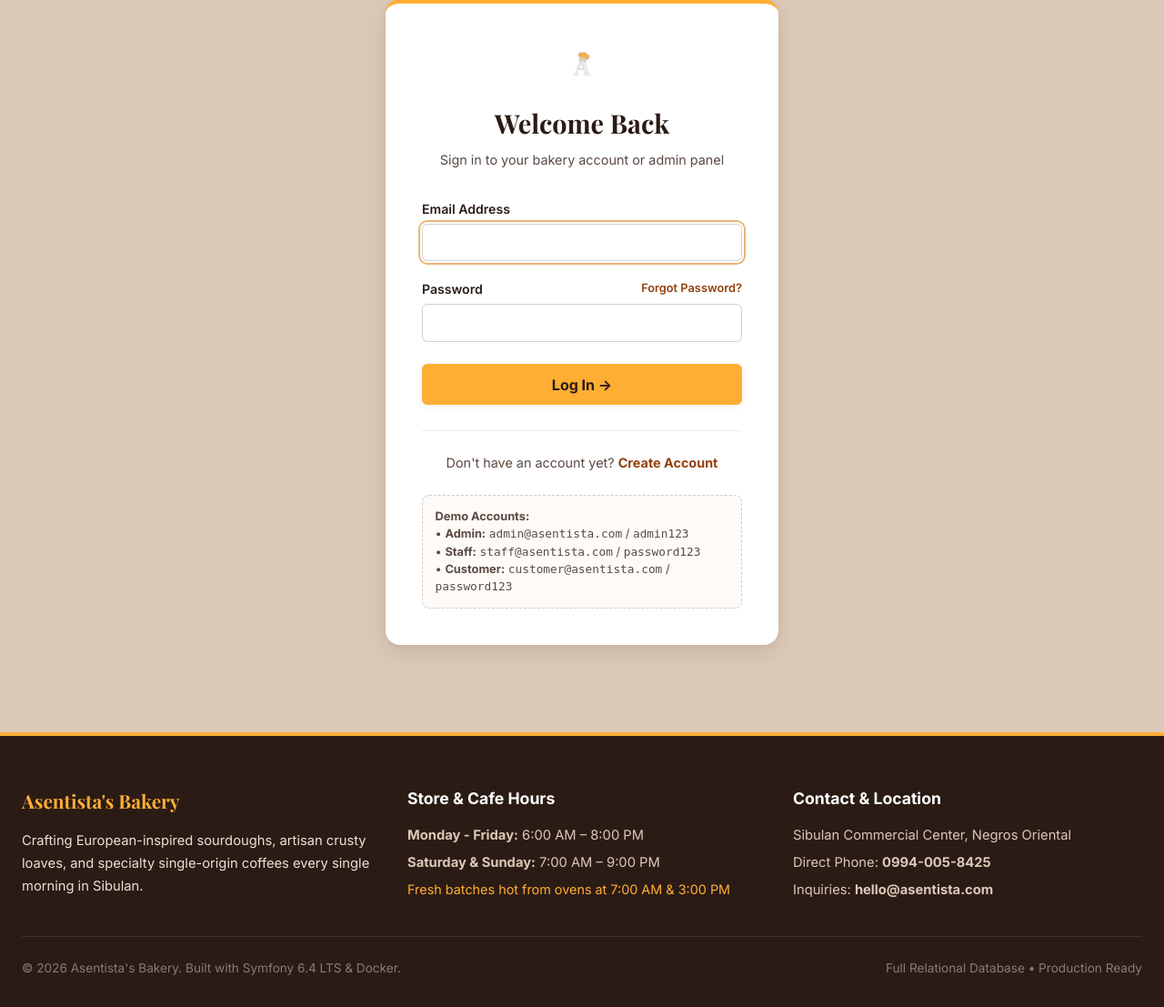
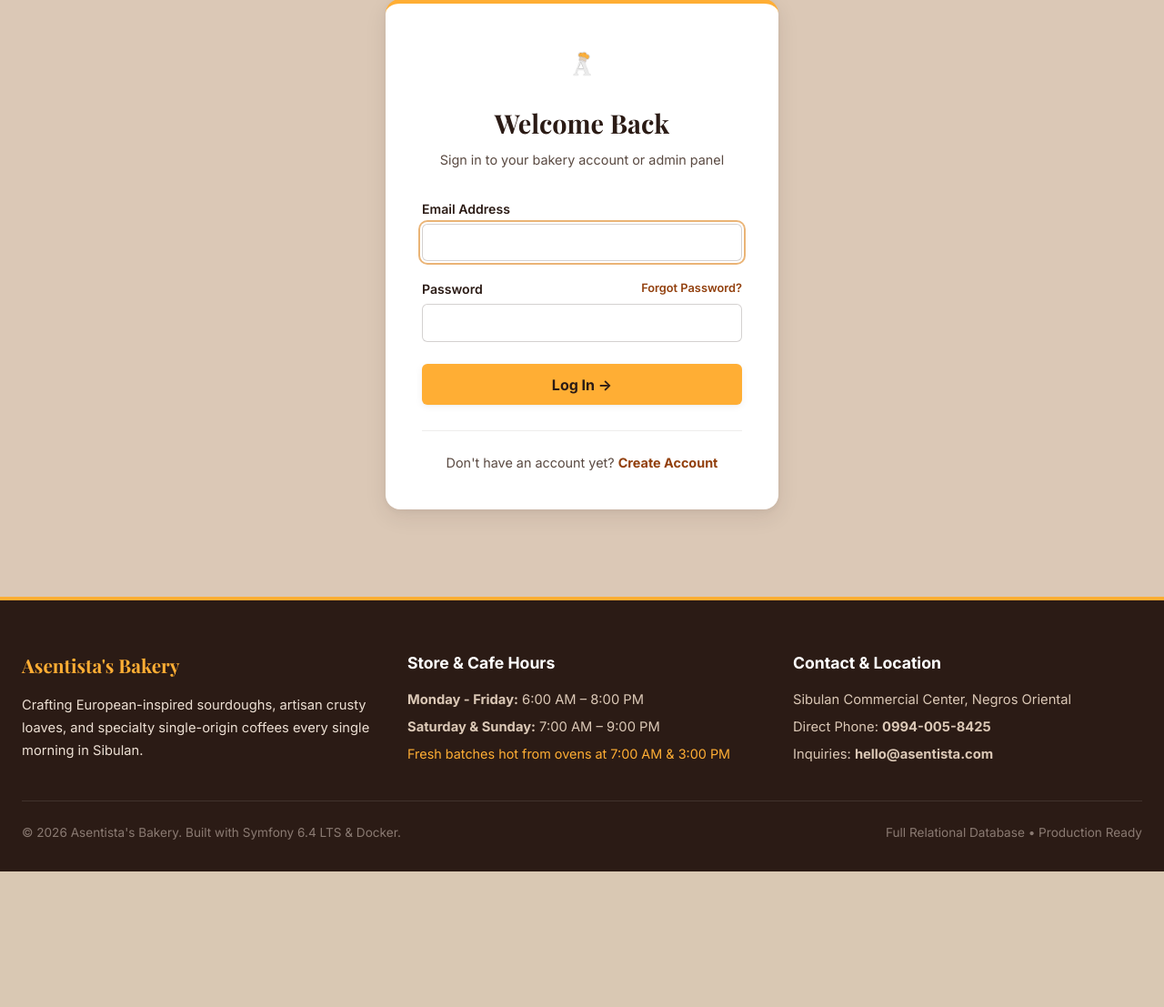
Before and after one commit to Ofcxkyle/asentista_Web, a Symfony app: template templates/security/login.html.twig in a window 1280 px wide. Shown: the part 145-1252 px from the top of the page at 91% size. After the commit the page ends 1103 px from the top, so only its background shows below. Run offline with Twig, Linux system fonts and the light colour scheme; the template is opened without the code that fills it, so the values that code supplies are empty; some libraries are stand-ins or nearby versions; some web fonts are replaced.

Commit message:
Remove demo account credentials helper from login screen

```diff
--- a/templates/security/login.html.twig
+++ b/templates/security/login.html.twig
@@ -39,14 +39,6 @@
         <div style="text-align: center; margin-top: 1.75rem; padding-top: 1.5rem; border-top: 1px solid rgba(43,27,21,0.08); font-size: 0.9rem; color: var(--color-text-muted);">
             Don't have an account yet? <a href="{{ path('app_register') }}" style="color: var(--color-amber-accessible); font-weight: 700;">Create Account</a>
         </div>
-
-        {# Default Account Helper #}
-        <div style="margin-top: 1.5rem; background: #fdfaf7; border: 1px dashed rgba(43,27,21,0.2); border-radius: 8px; padding: 0.85rem; font-size: 0.8rem; color: var(--color-text-muted); line-height: 1.5;">
-            <strong>Demo Accounts:</strong><br>
-            &bull; <strong>Admin:</strong> <code>admin@asentista.com</code> / <code>admin123</code><br>
-            &bull; <strong>Staff:</strong> <code>staff@asentista.com</code> / <code>password123</code><br>
-            &bull; <strong>Customer:</strong> <code>customer@asentista.com</code> / <code>password123</code>
-        </div>
     </div>
 </section>
 {% endblock %}
```
